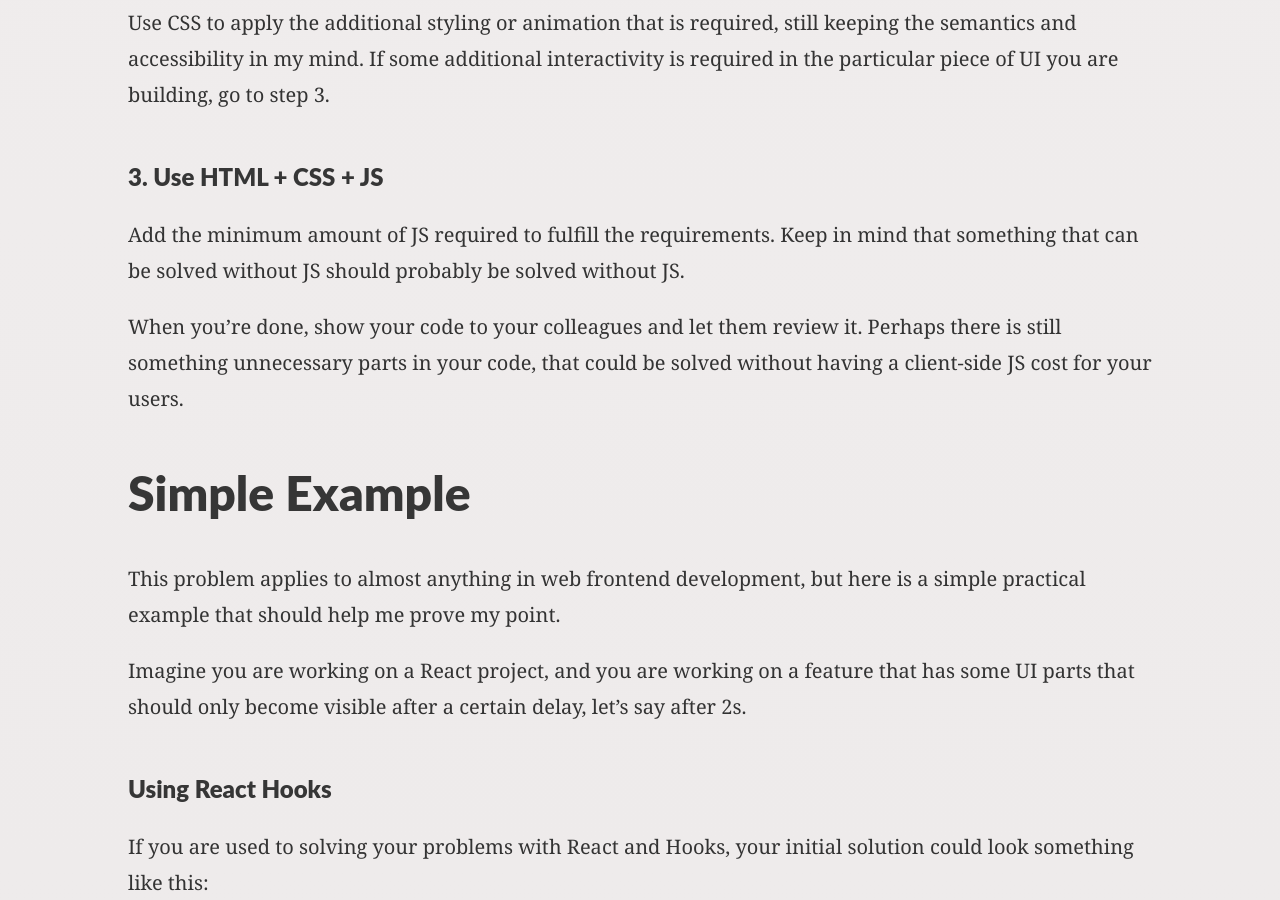
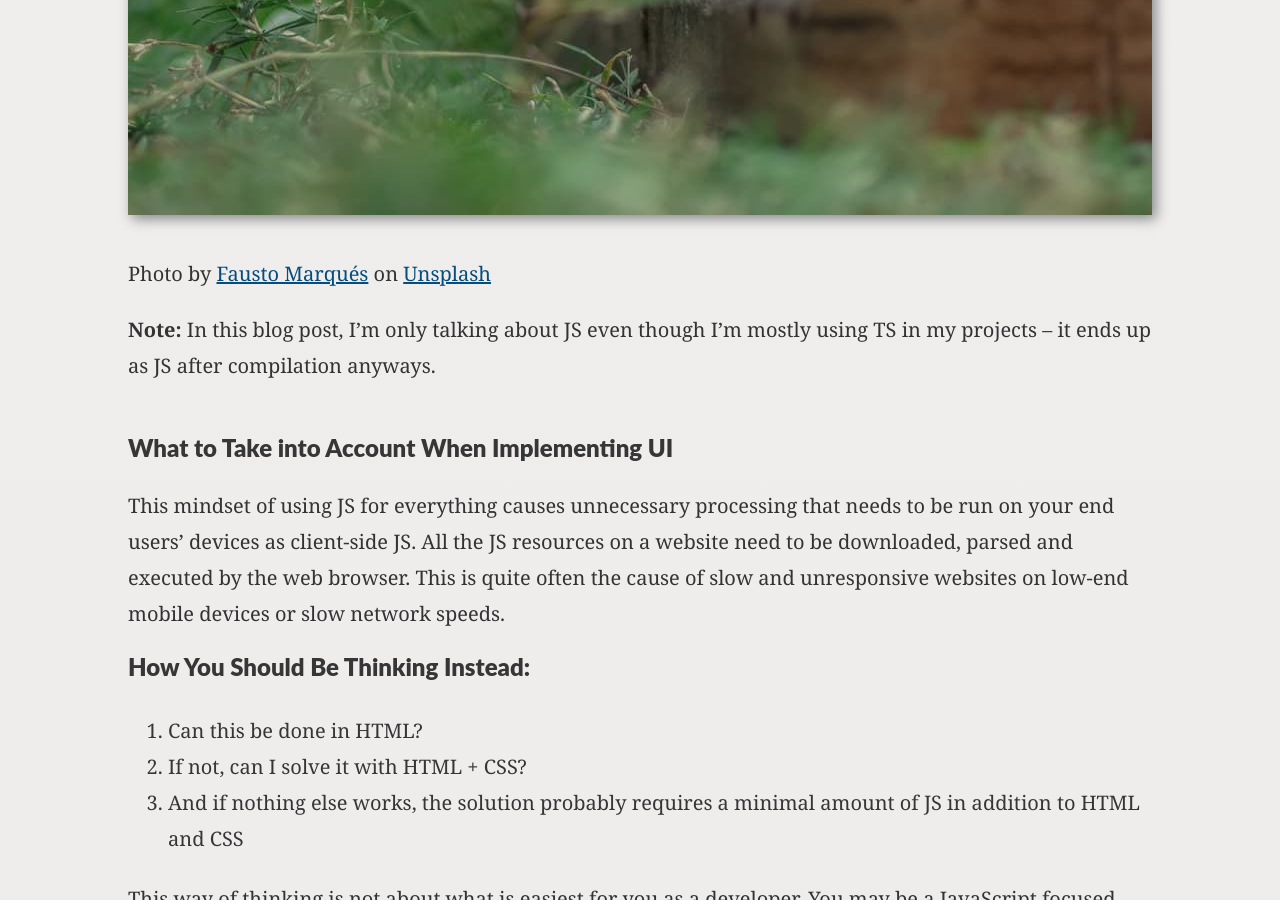
Before and after one commit to olpeh/olpeh.github.io, a Jekyll site: the page built from _posts/2021-03-02-js-should-be-your-last-resort.md, in a window 1280 px wide and 900 px high, scrolled down 2437 px. Built offline with Jekyll 4.4.1, drawn with Linux system fonts in a browser that asks for light colours.

Commit message:
Add a larger image as well

```diff
--- a/_posts/2021-03-02-js-should-be-your-last-resort.md
+++ b/_posts/2021-03-02-js-should-be-your-last-resort.md
@@ -20,6 +20,10 @@
 > I suppose it is tempting, if the only tool you have is a hammer, to treat everything as if it were a nail.
 >
 > – [Wikipedia: Law of the instrument](https://en.wikipedia.org/wiki/Law_of_the_instrument){:target="\_blank"}{:rel="noopener noreferrer"}
+
+![Photo of a hammer about to hit some nails]({{ "/images/20-js/fausto.jpg" | prepend: site.baseurl }})
+
+<span>Photo by <a href="https://unsplash.com/@faustomarques?utm_source=unsplash&amp;utm_medium=referral&amp;utm_content=creditCopyText">Fausto Marqués</a> on <a href="https://unsplash.com/s/photos/hammer-fausto-marques?utm_source=unsplash&amp;utm_medium=referral&amp;utm_content=creditCopyText">Unsplash</a></span>
 
 **Note:** In this blog post, I'm only talking about JS even though I'm mostly using TS in my projects – it ends up as JS after compilation anyways.
 
```
Also changed, not shown: images/20-js/fausto.jpg (added).
